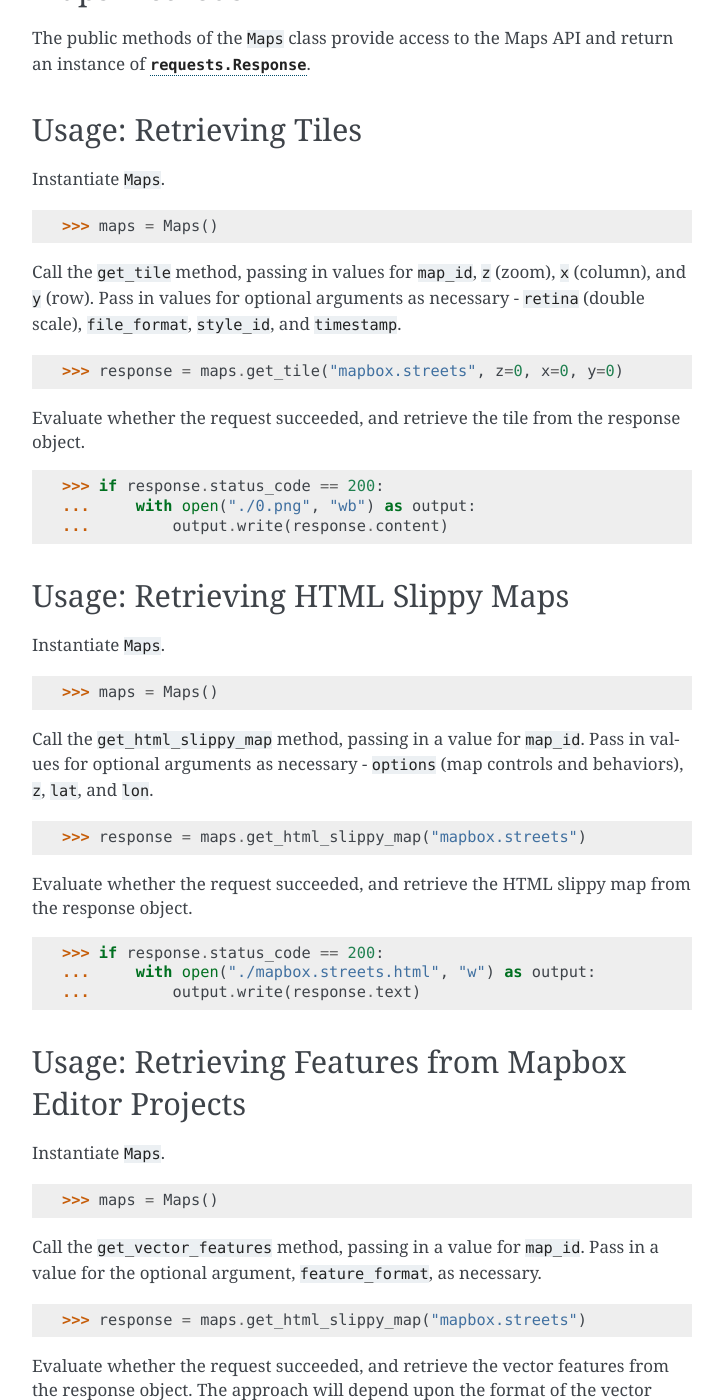
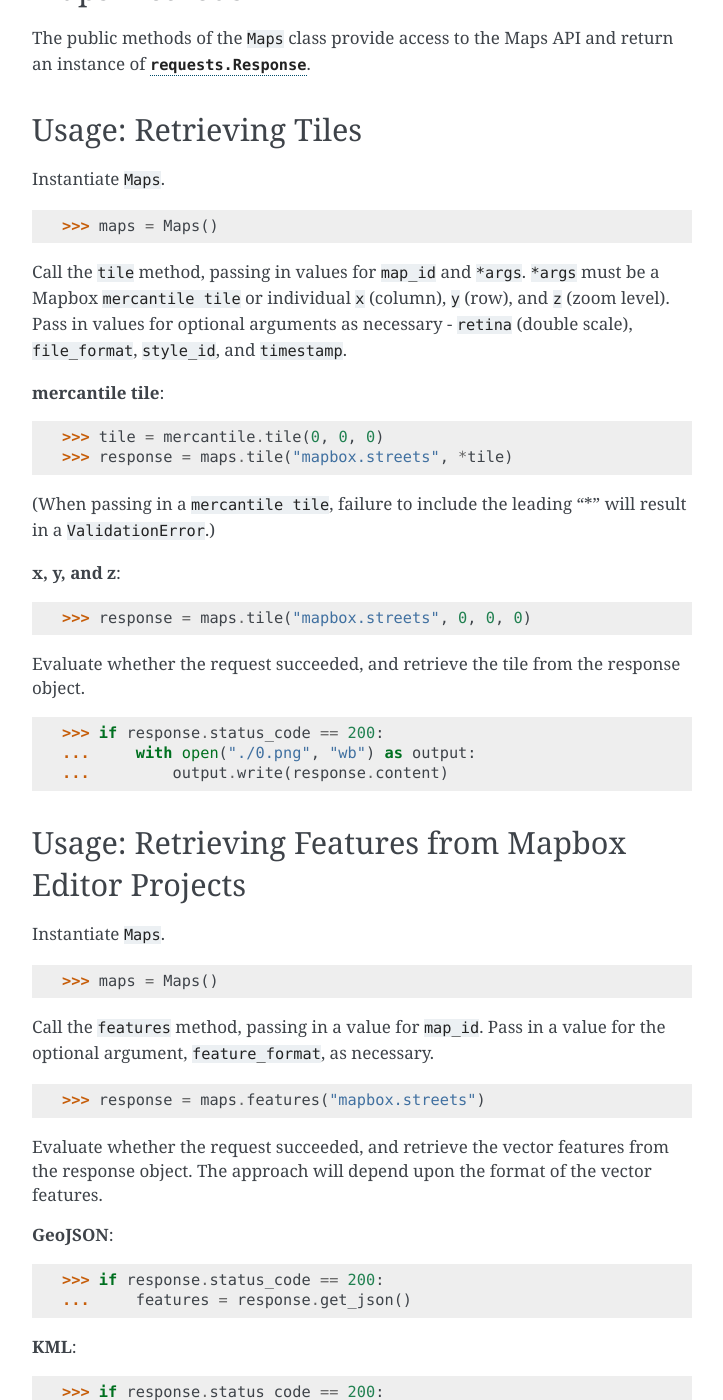
Before and after one commit to mapbox/mapbox-sdk-py, a Sphinx documentation site: the page built from docs/maps.md, in a window 1280 px wide and 1400 px high, scrolled down 530 px. Shown: the whole window, without its empty margins (388-1111 px from the left). Built offline with Sphinx 7.4.7, drawn with Linux system fonts in a browser that asks for light colours; some of the changed text lies outside the part shown.

Commit message:
Update maps.md

````diff
--- a/docs/maps.md
+++ b/docs/maps.md
@@ -30,10 +30,19 @@ Instantiate `Maps`.
 >>> maps = Maps()
 ```
 
-Call the `get_tile` method, passing in values for `map_id`, `z` (zoom), `x` (column), and `y` (row).  Pass in values for optional arguments as necessary - `retina` (double scale), `file_format`, `style_id`, and `timestamp`.
+Call the `tile` method, passing in values for `map_id` and `*args`.  `*args` must be a Mapbox `mercantile tile` or individual `x` (column), `y` (row), and `z` (zoom level).  Pass in values for optional arguments as necessary - `retina` (double scale), `file_format`, `style_id`, and `timestamp`.
 
+__mercantile tile__:
 ```python
->>> response = maps.get_tile("mapbox.streets", z=0, x=0, y=0)
+>>> tile = mercantile.tile(0, 0, 0)
+>>> response = maps.tile("mapbox.streets", *tile)
+```
+
+(When passing in a `mercantile tile`, failure to include the leading "*" will result in a `ValidationError`.)
+
+__x, y, and z__:
+```python
+>>> response = maps.tile("mapbox.streets", 0, 0, 0)
 ```
 
 Evaluate whether the request succeeded, and retrieve the tile from the response object.
@@ -44,28 +53,6 @@ Evaluate whether the request succeeded, and retrieve the tile from the response
 ...         output.write(response.content)
 ```
 
-## Usage: Retrieving HTML Slippy Maps
-
-Instantiate `Maps`.
-
-```python
->>> maps = Maps()
-```
-
-Call the `get_html_slippy_map` method, passing in a value for `map_id`.  Pass in values for optional arguments as necessary - `options` (map controls and behaviors), `z`, `lat`, and `lon`.
-
-```python
->>> response = maps.get_html_slippy_map("mapbox.streets")
-```
-
-Evaluate whether the request succeeded, and retrieve the HTML slippy map from the response object.
-
-```python
->>> if response.status_code == 200:
-...     with open("./mapbox.streets.html", "w") as output:
-...         output.write(response.text)
-```
-
 ## Usage: Retrieving Features from Mapbox Editor Projects
 
 Instantiate `Maps`.
@@ -74,10 +61,10 @@ Instantiate `Maps`.
 >>> maps = Maps()
 ```
 
-Call the `get_vector_features` method, passing in a value for `map_id`.  Pass in a value for the optional argument, `feature_format`, as necessary.
+Call the `features` method, passing in a value for `map_id`.  Pass in a value for the optional argument, `feature_format`, as necessary.
 
 ```python
->>> response = maps.get_html_slippy_map("mapbox.streets")
+>>> response = maps.features("mapbox.streets")
 ```
 
 Evaluate whether the request succeeded, and retrieve the vector features from the response object.  The approach will depend upon the format of the vector features.
@@ -105,10 +92,10 @@ Instantiate `Maps`.
 >>> maps = Maps()
 ```
 
-Call the `get_tilejson_metadata` method, passing in a value for `map_id`.  Pass in a value for the optional argument, `secure`, as necessary.
+Call the `metadata` method, passing in a value for `map_id`.  Pass in a value for the optional argument, `secure`, as necessary.
 
 ```python
->>> response = maps.get_tilejson_metadata("mapbox.streets")
+>>> response = maps.metadata("mapbox.streets")
 ```
 
 Evaluate whether the request succeeded, and retrieve the TileJSON metadata from the response object.
@@ -126,11 +113,10 @@ Instantiate `Maps`.
 >>> maps = Maps()
 ```
 
-Call the `get_standalone_marker` method, passing in a value for `marker_name`.  Pass in values for optional arguments as necessary -
-`label`, `color`, and `retina`.
+Call the `standalone_marker` method, passing in a value for `marker_name`.  Pass in values for optional arguments as necessary - `label`, `color`, and `retina`.
 
 ```python
->>> response = maps.get_standalone_marker(marker_name="pin-s")
+>>> response = maps.standalone_marker(marker_name="pin-s")
 ```
 
 Evaluate whether the request succeeded, and retrieve the marker from the response object.
````
